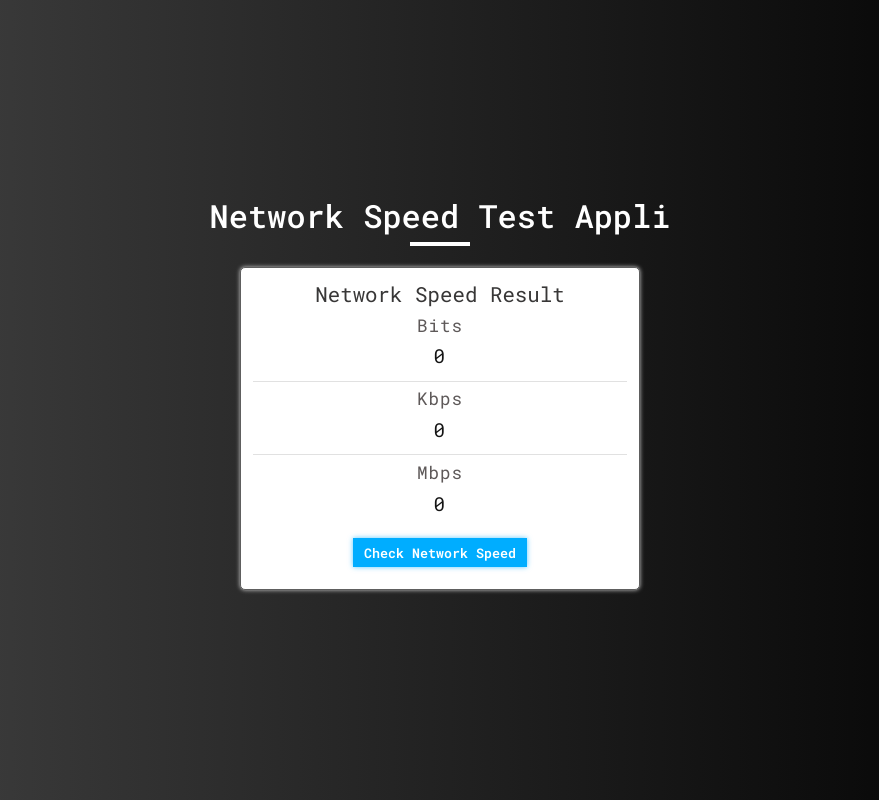
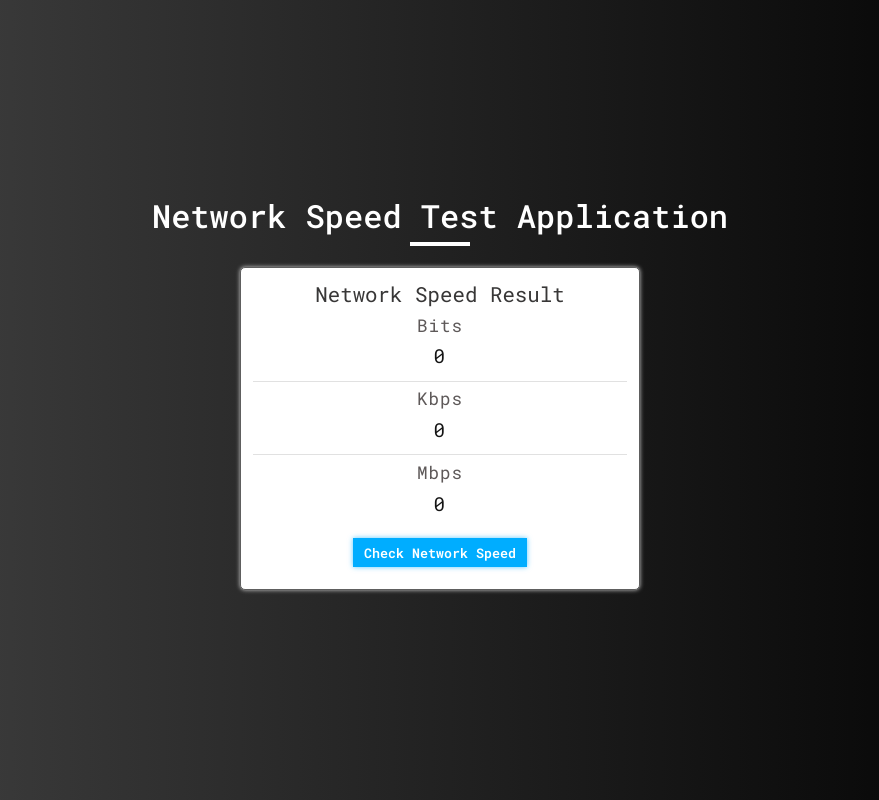
Before and after one commit to kyawsan834/networkspeedcheck, a plain HTML site: page index.html in a window 1280 px wide. Shown: the whole page, without its empty margins (200-1079 px from the left). Drawn offline with Linux system fonts and the light colour scheme.

Commit message:
8 November 2023

```diff
--- a/index.html
+++ b/index.html
@@ -10,7 +10,7 @@
   </head>
 <body>
   <div class="container">
-    <h1 id="page-title">Network Speed Test Appli </h1>
+    <h1 id="page-title">Network Speed Test Application  </h1>
     <hr id="title_hr">
     <!-- Wrapper -->
     <div id="wrapper">
```
